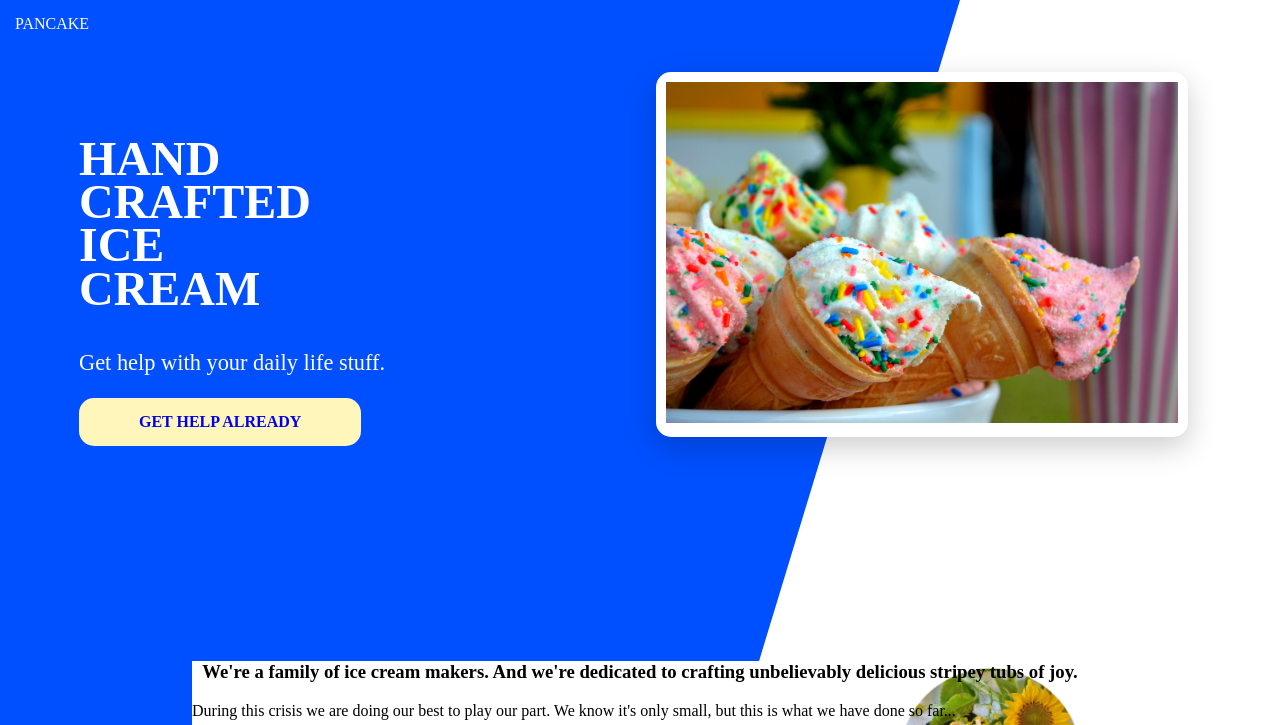
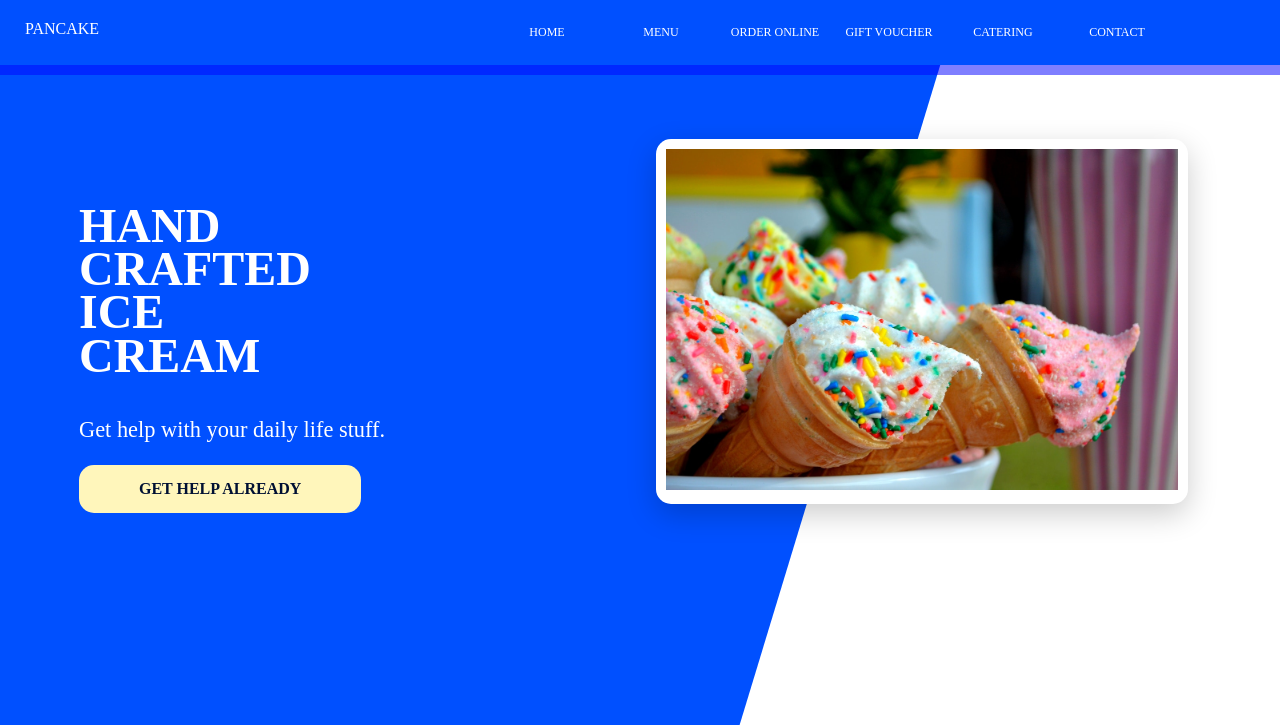
Before and after one commit to help-code/icecream-store, a plain HTML site: page index.html in a window 1280 px wide. Shown: the top 725 px of the page. Drawn offline with Linux system fonts and the light colour scheme.

Commit message:
little amendment

```diff
--- a/css/main.scss
+++ b/css/main.scss
@@ -29,6 +29,7 @@ img {
     width : 100%;
     height: 100%;
 }
+
 body{
     font-family: 'Times New Roman', Times, serif;
     margin: 0;
@@ -47,13 +48,45 @@ body{
 
         }
     }
+    header {
+        @include desktop {
+            margin-bottom: 50px;
+            box-shadow: 0 0 0 10px rgba(0,0,255,.5);
+            display : grid;
+            grid-template-columns: 30% auto;
+
+        }
+    }
 
     header a {
         color: white;
         text-decoration: none;
-        padding: $padding;
+        padding: 20px $padding $padding 25px;
         display: block;
         text-transform: uppercase;
+
+    }
+    header nav {
+            display: none;
+        @include desktop {
+            display: inline-block;
+            background-color: color(primary);
+            text-align: center;
+            padding: $padding;
+        }
+        a{
+           @include desktop{
+                text-decoration: none;
+                font-size: 12px;
+                display:inline-block;
+                padding: 10px;
+                width: 90px;
+           }
+
+        }
+        a:hover{
+            background-color: color(primary-dark);
+        }
 
     }
 }
@@ -112,7 +145,7 @@ main {
             font-size: 1.4em;
         }
         a{
-            color: color(primary-dar);
+            color: color(primary-dark);
             border-radius: $borders;
             text-decoration: none;
             text-transform: uppercase;
@@ -128,6 +161,10 @@ main {
                 padding: $padding $padding * 4;
             }
         }
+        a:hover{
+            color : white;
+            background-color: color(primary-dark);
+        }
     }
 }
 
@@ -136,18 +173,24 @@ div {
     section#intro {
         width : 70%;
         height: 400px;
-        margin : 200px auto 20px;
+        margin : 80px auto 20px;
 
         @include desktop {
             background-image: url("../image/icebg.png");
             background-repeat: no-repeat;
             background-size: cover;
+            margin : 200px auto 20px;
+
         }
     }
 
     h3 {
         color: black;
         text-align: center;
+
+        @include desktop {
+            line-height: 2em;
+         }
     }
     ul {
          @include desktop {
@@ -169,6 +212,8 @@ div.grid {
         }
 
         .grid-area{
+            color: color(primary-dark);
+
             @include desktop() {
                 width: 100%;
                 height: 80%;
@@ -184,7 +229,7 @@ div {
     }
 
     a{
-        color: color(primary-dar);
+        color: color(primary-dark);
         border-radius: $borders;
         text-decoration: none;
         text-transform: uppercase;
@@ -199,6 +244,10 @@ div {
             display: inline-block;
             padding: $padding $padding * 4;
         }
+    }
+    a:hover{
+        color : white;
+        background-color: color(primary-dark);
     }
 }
 
--- a/index.html
+++ b/index.html
@@ -11,6 +11,14 @@
     <div id="bg"></div>
     <header>
         <a href="#">PanCake</a>
+        <nav>
+            <a href="#">HOME</a>
+            <a href="#">MENU</a>
+            <a href="#">ORDER ONLINE</a>
+            <a href="#">GIFT VOUCHER</a>
+            <a href="#">CATERING</a>
+            <a href="#">CONTACT</a>
+        </nav>
     </header>
     <main>
         <section id="card">
```
Also changed, not shown: css/main.css, 1 other file.
